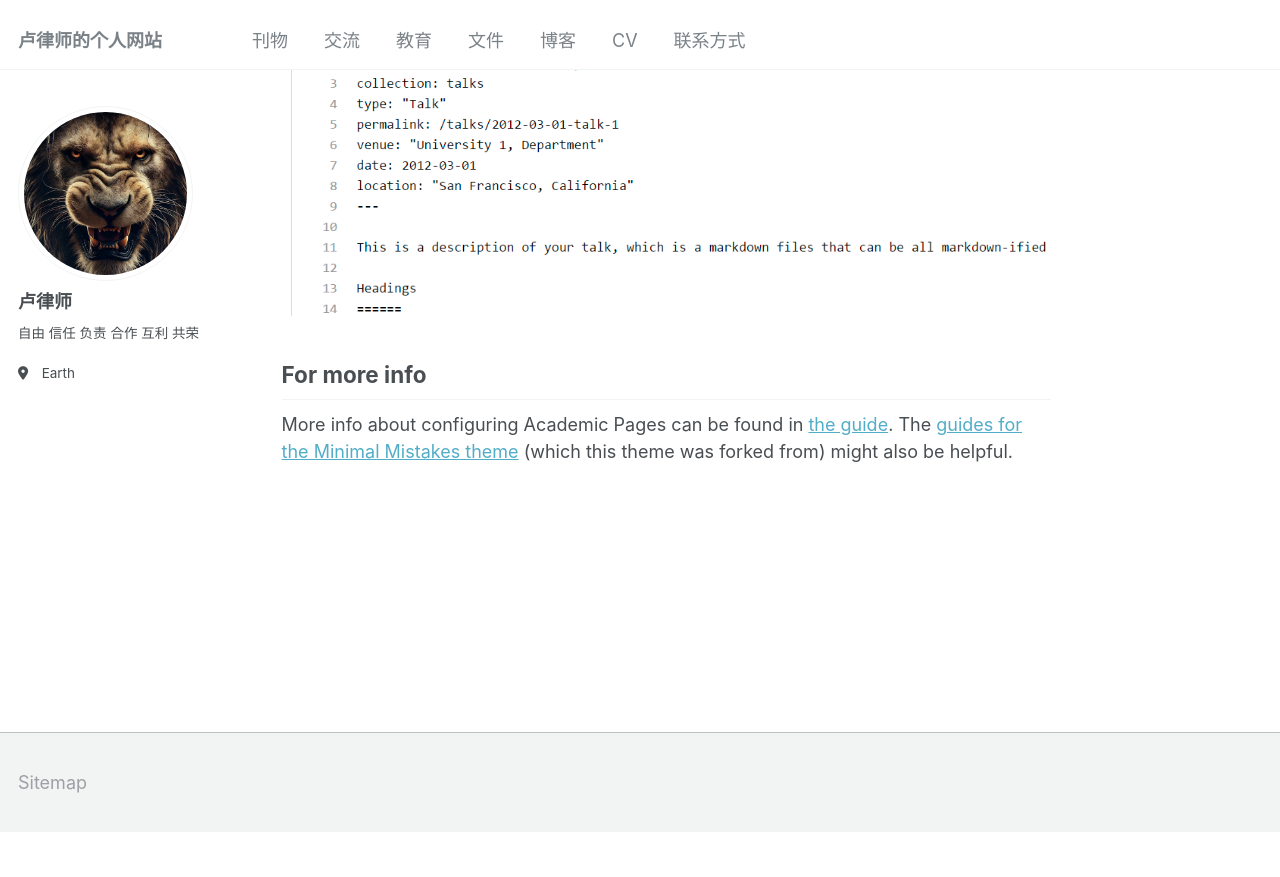
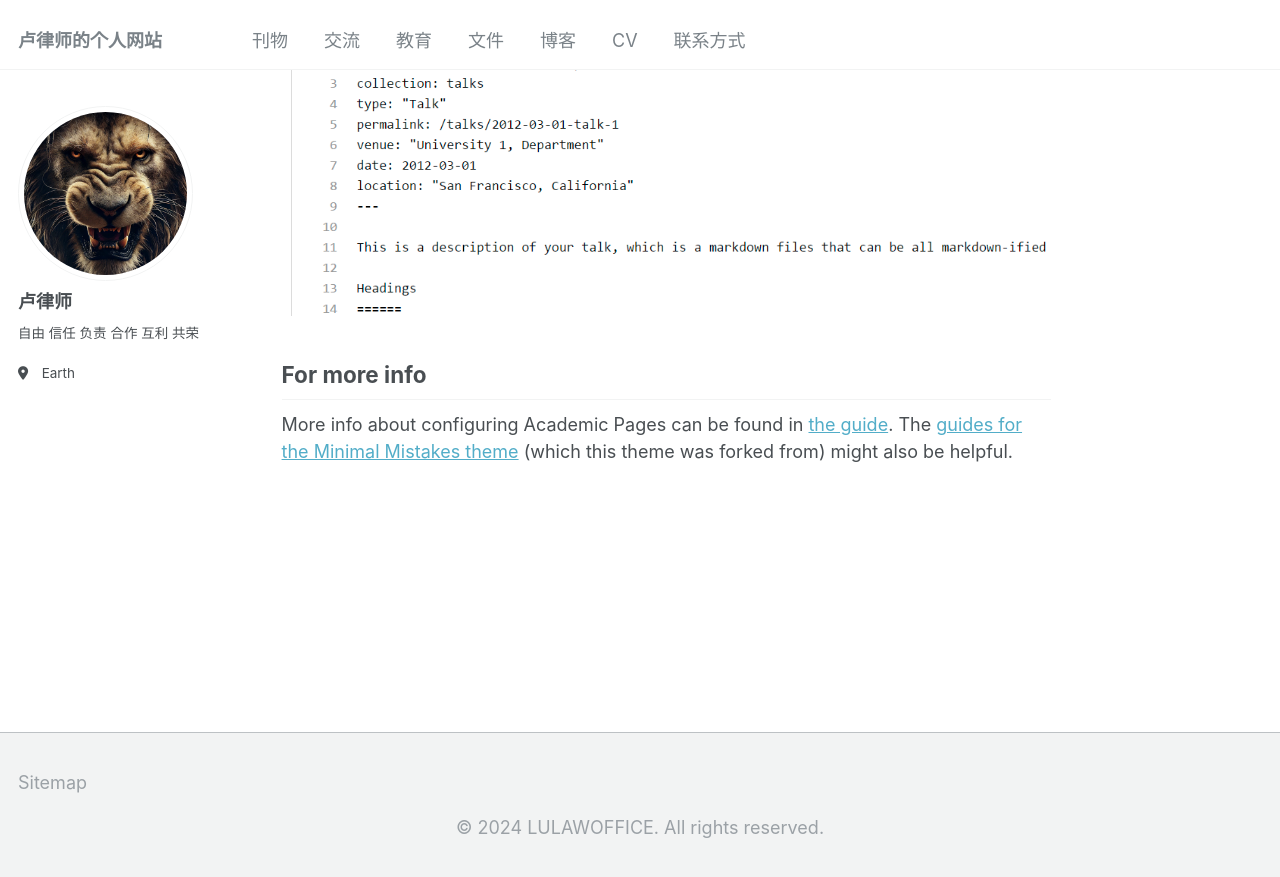
Before and after one commit to LULAWOFFICE/LULAWOFFICE.github.io, a Jekyll site: the page built from _pages/about.md, in a window 1280 px wide and 900 px high, scrolled down 2673 px. Shown: the top 877 px of the window. Built offline with Jekyll 4.4.1, drawn with Linux system fonts in a browser that asks for light colours; before the commit the page ends 3505 px from its top, so only the background shows below that.

Commit message:
Update footer.html
修改版权声明

```diff
--- a/_includes/footer.html
+++ b/_includes/footer.html
@@ -20,4 +20,4 @@
 {% endif %}
 
 <!-- <center> <div class="page__footer-copyright">&copy; {{ site.time | date: '%Y' }} {{ site.name | default: site.title }}. {{ site.data.ui-text[site.locale].powered_by | default: "Powered by" }} <a href="http://jekyllrb.com" rel="nofollow">Jekyll</a> &amp; <a href="https://github.com/academicpages/academicpages.github.io">AcademicPages</a>, a fork of <a href="https://mademistakes.com/work/minimal-mistakes-jekyll-theme/" rel="nofollow">Minimal Mistakes</a>.</div></center> -->
- <center>  <div &copy; { site.time | date: '%Y' } LULAWOFFICE. All rights reserved.</div></center>
+ <center>  <p> &copy; 2024 LULAWOFFICE. All rights reserved.</p></center>
```
